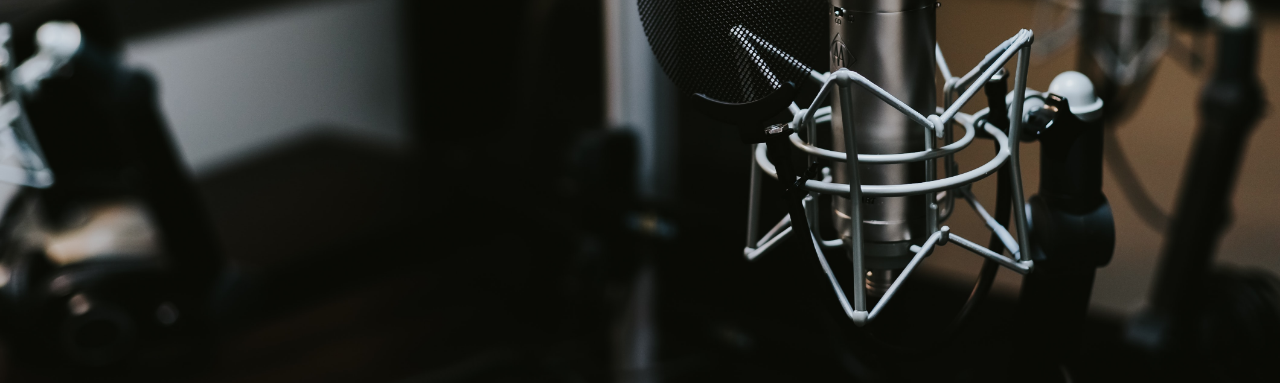
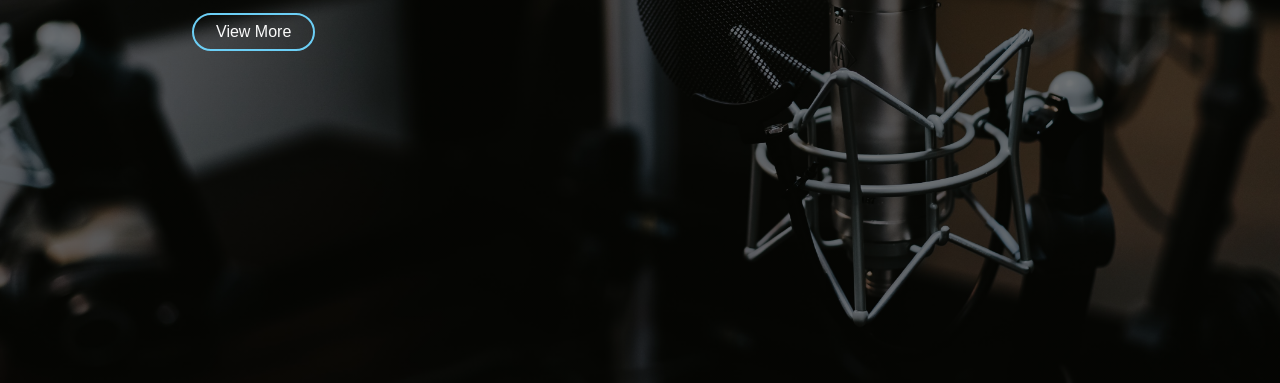
Before and after one commit to am-coding/valley-area-music, a Gatsby site: page / in a window 1280 px wide. Shown: the part 417-800 px from the top of the page. Built offline with nearby package versions, Linux system fonts and the light colour scheme; Gatsby itself is replaced by a stand-in of ours.

Commit message:
made the button

```diff
--- a/src/components/header.jsx
+++ b/src/components/header.jsx
@@ -2,16 +2,34 @@ import React from 'react'
 import styled from 'styled-components'
 
 const StyledHeader = styled.header`
-    background-image: url('/hero-1.jpg');
+    background-image:linear-gradient( rgba(0, 0, 0, 0.5), rgba(0, 0, 0, 0.5) ), url('/hero-1.jpg');
     background-repeat:no-repeat;
     background-size:cover;
     background-position:center;
     height: 100vh;
     .hero-box {
         position: absolute;
-        top: 40%;
-        left: 20%;
+        top: 32%;
+        left: 15%;
         color: #fff;
+    }
+    h1 {
+        font-size: 4.5em;
+    }
+    button {
+        margin-top: 1em;
+        font-size: 1em;
+        background-color: transparent;
+        border: 2px #6CCFF6 solid;
+        border-radius: 200px;
+        padding: 8px 22px;
+        color: #fafafa;
+    }
+    button:hover {
+        background-color: #6CCFF6;
+        cursor: pointer;
+        color: #001011;
+        transition: 0.3s all;
     }
 `;
 
@@ -20,7 +38,8 @@ export const Header = () => {
         <StyledHeader>
             <div className="hero-box">
                 <h1>Valley Area Music</h1>
-                <p>An independent record label founded by AR Viralz in 2017 and based in Dehradun City, India.</p>
+                <p>An independent record label founded by AR Viralz  in 2017 <br/> and based in Dehradun City, India.</p>
+                <button>View More</button>
             </div>
         </StyledHeader>
     )
```
